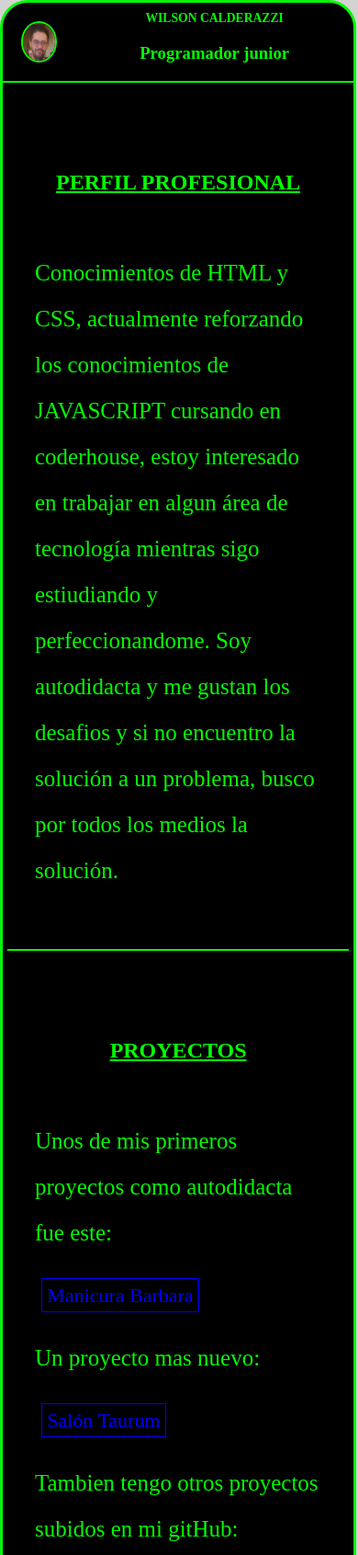
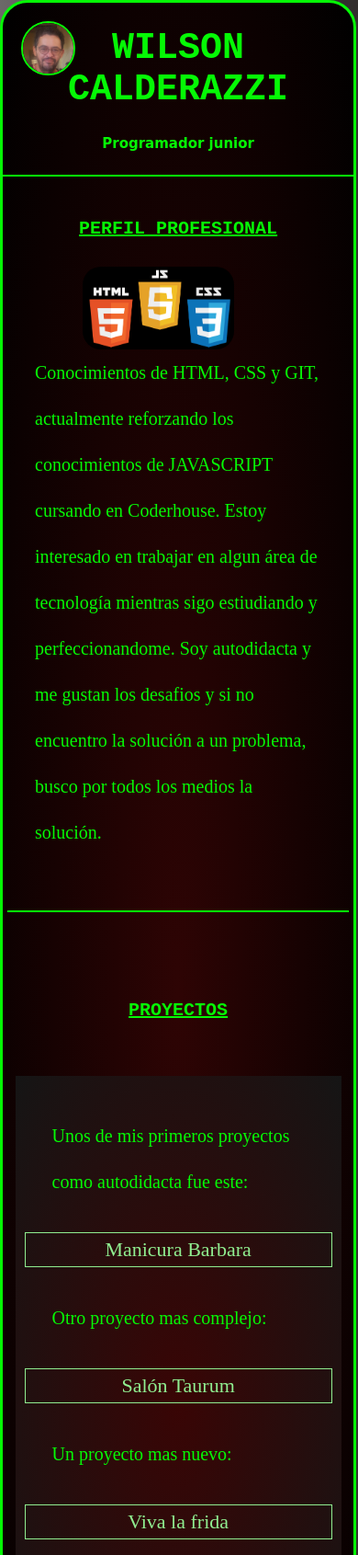
Before and after one commit to calderazzi/calderazzi.github.io, a plain HTML site: page index.html in a window 390 px wide. Shown: the top 1691 px of the page at 92% size. Drawn offline with Linux system fonts and the light colour scheme.

Commit message:
modernizacion mas foto de css

```diff
--- a/index.html
+++ b/index.html
@@ -9,11 +9,11 @@
     <!-- ESTILOS CSS -->
     <style>
 body {
-    background: lightgray;
+    background-image: linear-gradient(to right, rgb(108, 105, 105), rgb(51, 48, 48), rgb(50, 46, 46));
 }
 
 .container {
-    background: black;
+    background-image: radial-gradient(rgb(46, 4, 4), black);
     width: 78vw;
     margin: auto;
     margin-top: 3%;
@@ -42,18 +42,36 @@ header {
 }
 
 footer {
-    padding: 20px;
+    display: flex;
+    justify-content: center;
+    align-items: center;
+    padding: 15px;
 }
 
-img {
+#css {
+    position: absolute;
+    height: 95px;
+    margin: 20px;
+    margin-top: 150px;
+    border-radius: 20px;
+}
+
+#yo {
+    position: absolute;
     width: 9vw;
     border-radius: 50%;
     margin: 20px;
     border: 2px solid rgb(5, 249, 5);
+    animation: aparece 4s;
 }
-img:hover {
-    transition: all .5s;
-    width: 10vw;
+@keyframes aparece {
+    from {
+        margin-left: -100px;
+        width: 0;
+    }
+    to {
+        width: 9vw;
+    }
 }
 
 .titulo {
@@ -62,10 +80,36 @@ img:hover {
 }
 
 h1 {
+    font-family: monospace;
     font-size: 3.5vw;
+    float: left;
+    position: relative;
+}
+
+h1 span {
+    position: absolute;
+    right: 0;
+    width: 0;
+    background: black;
+    border-left: 1px solid black;
+    animation: maquina 5s alternate steps(17);
+}
+@keyframes maquina {
+    from {
+        width: 100%;
+    }
+    to {
+        width: 0;
+    }
+}
+
+h5 {
+    font-size: 25px;
+    font-family: cursive;
 }
 
 h6 {
+    font-family: monospace;
     margin: 60px 30px;
     text-align: center;
     font-size: 24px;
@@ -79,11 +123,11 @@ p {
 }
 a {
     text-decoration: none;
-    border: 1.5px solid blue;
+    border: 1.5px solid lightgreen;
     font-size: 22px;
-    color: blue;
+    color: lightgreen;
     padding: 5px;
-    margin-left: 40px;
+    margin: 0px 15px 30px 15px;
 }
 a:hover {
     transition: all .5s;
@@ -91,7 +135,13 @@ a:hover {
 }
 
 .pro {
-    margin: 30%;
+    display: block;
+    text-align: center;
+}
+
+#div-pro {
+    background-image: radial-gradient(rgb(57, 5, 5), rgb(21, 21, 21));
+    width: 78%;
 }
 
 ul {
@@ -122,7 +172,7 @@ i {
     }
 }
 
-@media only screen and (max-width: 960px) {
+@media only screen and (max-width: 995px) {
     .container {
         width: 95%;
         margin: 10px;
@@ -130,12 +180,13 @@ i {
     a {
         margin-left: 15px;
     }
-    .pro {
-        margin: 10%;
+    #css {
+        height: 100px;
+        width: 175px;
     }
 }
 
-@media only screen and (max-width: 890px) {
+@media only screen and (max-width: 935px) {
     .container {
         width: 98%;
         margin: 20px;
@@ -143,15 +194,25 @@ i {
     body {
         margin: 0;
     }
-    li {
-        margin: 20px 20%;
-    }
+
     ul {
         display: block;
 
     }
     i {
        margin: 15px;
+    }
+    #div-pro {
+        width: 75%;
+    }
+    h1 {
+        font-size: 40px;
+    }
+    h5 {
+        font-size: 19px;
+    }
+    #yo {
+        width: 14vw;
     }
 }
 
@@ -183,31 +244,70 @@ i {
     footer {
         padding: 5px;
     }
+    #div-pro {
+        margin: auto;
+        padding: 10px;
+        width: 90%;
+    }
+
+    h5 {
+        font-size: 15px;
+    }
+    #css {
+        top: 88px;
+        height: 90px;
+        width: 165px;
+        left: 32%;
+    }
+    #perfil-responsive {
+        margin-top: 10px;
+        margin-bottom: 120px;
+    }
+
 }
 
+@media only screen and (max-width: 510px) {
+    #css {
+        top: 140px;
+        height: 90px;
+        width: 165px;
+        left: 18%;
+    }
+    h6 {
+        font-size: 20px;
+    }
+    p {
+        font-size: 20px;
+    }
+}
+
+
     </style>
-    <title>Portafolio personal Wilson Calderazzi</title>
+    <title>Portafolio Wilson Calderazzi</title>
 </head>
 <body>
     <div class="container">
         <header>
-            <img src="yo.jpg" alt="Foto Wilson Calderazzi">
+            <img id="yo" src=yo.jpg alt="Foto Wilson Calderazzi">
             <div class="titulo">
-            <h1>WILSON CALDERAZZI</h1>
-            <h3>Programador junior</h5>
+            <h1>WILSON CALDERAZZI<span>&#160</span></h1>
+            <h5>Programador junior</h5>
             </div>
         </header>
         <section class="perfil">
-            <h6>PERFIL PROFESIONAL</h6>
-            <p>Conocimientos de HTML y CSS, actualmente reforzando los conocimientos de JAVASCRIPT cursando en coderhouse, estoy interesado en trabajar en algun área de tecnología mientras sigo estiudiando y perfeccionandome. Soy autodidacta y me gustan los desafios y si no encuentro la solución a un problema, busco por todos los medios la solución.</p>
+            <h6 id="perfil-responsive">PERFIL PROFESIONAL</h6>
+            <p>Conocimientos de HTML, CSS y GIT, actualmente reforzando los conocimientos de JAVASCRIPT cursando en Coderhouse. Estoy interesado en trabajar en algun área de tecnología mientras sigo estiudiando y perfeccionandome. Soy autodidacta y me gustan los desafios y si no encuentro la solución a un problema, busco por todos los medios la solución.</p>
+            <img id="css" src="HTML-CSS-y-JavaScriptl.png" alt="logo html, css y javascript">
         </section>
         <section class="proyectos">
             <h6>PROYECTOS</h6>
-            <div>
+            <div id="div-pro">
                 <P>Unos de mis primeros proyectos como autodidacta fue este:</P>
                 <a class="pro" href="http://manicura-barbara.ga" target="_blank" rel="noopener noreferrer">Manicura Barbara</a>
+                <p>Otro proyecto mas complejo:</p>
+                <a class="pro" href="https://calderazzi.github.io/taurum/" target="_blank" rel="noopener noreferrer">Salón Taurum</a>
                 <p>Un proyecto mas nuevo:</p>
-                <a class="pro" href="http://taurum.ga" target="_blank" rel="noopener noreferrer">Salón Taurum</a>
+                <a class="pro" href="https://calderazzi.github.io/viva-la-frida/" target="_blank" rel="noopener noreferrer">Viva la frida</a>
                 <p>Tambien tengo otros proyectos subidos en mi gitHub:</p>
                 <a class="pro" href="http://www.github.com/calderazzi" target="_blank" rel="noopener noreferrer">gitHub</a>
             </div>
@@ -216,7 +316,7 @@ i {
             <ul>
                 <li><a href="http://www.linkedin.com/in/wilson-calderazzi-2718551b5/" target="_blank" rel="noopener noreferrer"><i class="fa-brands fa-linkedin"></i>Linkedin</a></li>
                 <li><a href="http://www.github.com/calderazzi" target="_blank" rel="noopener noreferrer"><i class="fa-brands fa-github"></i>gitHub</a></li>
-                <li><a href="http://wa.me/543834322324?text=Me%20contacto%20para%20que%20trabaje%20con%20nosotros" target="_blank" rel="noopener noreferrer"><i class="fa-brands fa-whatsapp"></i>3834322324</a></li>
+                <li><a href="http://wa.me/543834322324?text=Me%20contacto%20para%20que%20trabaje%20con%20nosotros" target="_blank" rel="noopener noreferrer"><i class="fa-brands fa-whatsapp"></i>+543834322324</a></li>
                 <li><a href="mailto:invirtiendoo@gmail.com" target="_blank" rel="noopener noreferrer"><i class="fa-solid fa-envelope"></i>invirtiendoo@gmail.com</a></li>
             </ul>
         </footer>
```
Also changed, not shown: HTML-CSS-y-JavaScriptl.png (added).
